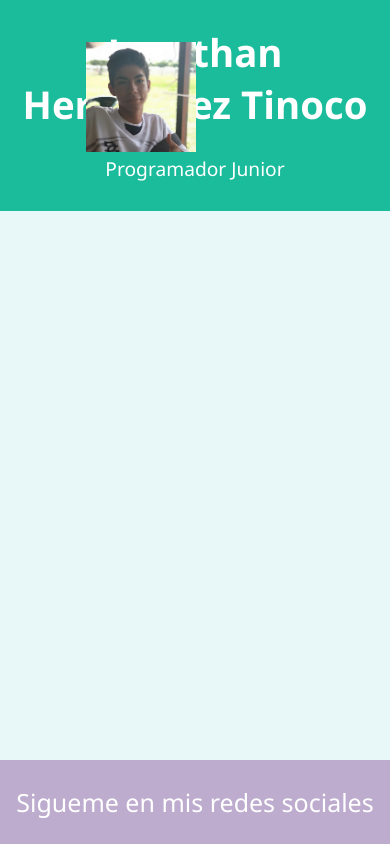
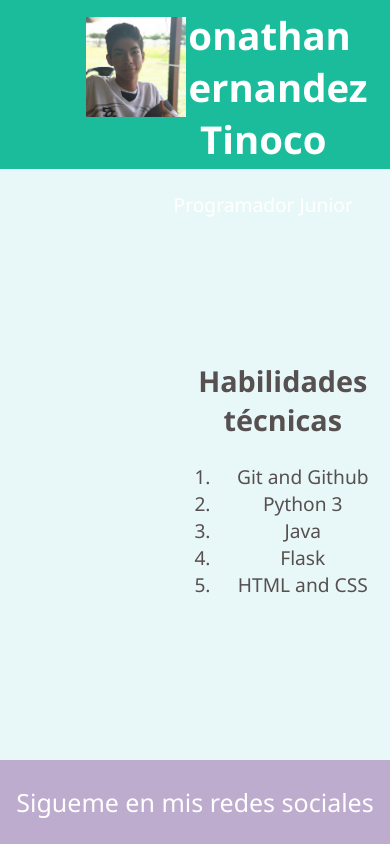
Before and after one commit to jonatinoco/landing_page, a plain HTML site: page index.html in a window 390 px wide. Drawn offline with Linux system fonts and the light colour scheme.

Commit message:
Diseño responsivo

```diff
--- a/assets/css/style.css
+++ b/assets/css/style.css
@@ -18,23 +18,28 @@ body{
     left: 0;
     top: 0;
     width: 100%;
-    height: 25%;
+    height: 20%;
     background: #1abc9c;
-    color: white;
-    font-size: 1.2em;
-    padding: 0em;
 
   }
 .foto_perfil{
   position: fixed;
   left: 22%;
-  top: 5%;
+  top: 2%;
 }
 .content {
   position:fixed;
-  left: 28em;
-  top: 10em;
+  left: 45%;
+  top: 40%;
   color: rgb(87, 80, 80);
   font-size: 1.2em;
   padding: 0em;
 }
+
+.texto_titulo {
+  color: white;
+  font-size: 1.2em;
+  position: fixed;
+  left: 35%;
+  top: -2%;
+}
--- a/index.html
+++ b/index.html
@@ -9,14 +9,16 @@
 </head>
 <body>
     <div class="header">
-        <h1>Jonathan Hernandez Tinoco</h1>
-        <p>Programador Junior</p>
+        <div class="texto_titulo">
+            <h1>Jonathan Hernandez Tinoco</h1>
+            <p>Programador Junior</p>
+        </div>
         <div class="foto_perfil">
-            <img src="/assets/images/perfil.jpg" width="110" height="110" alt="">
+            <img src="/assets/images/perfil.jpg" width="100" height="100" alt="">
         </div>
     </div>
     <div class="content">
-        <h2>Habilidades tecnicas</h2>
+        <h2>Habilidades técnicas</h2>
         <div class="lista">
             <ol>
                 <li>Git and Github</li>
```
Also changed, not shown: 1 other file.
